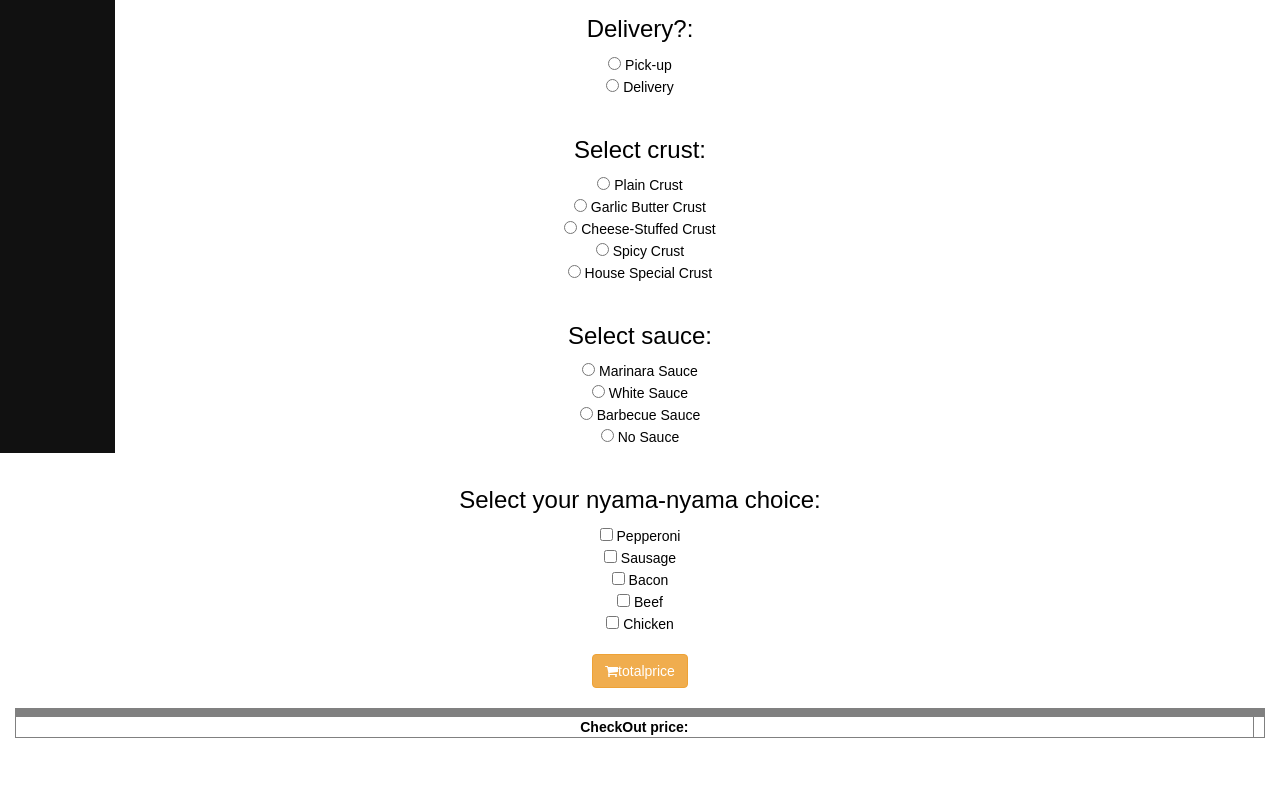
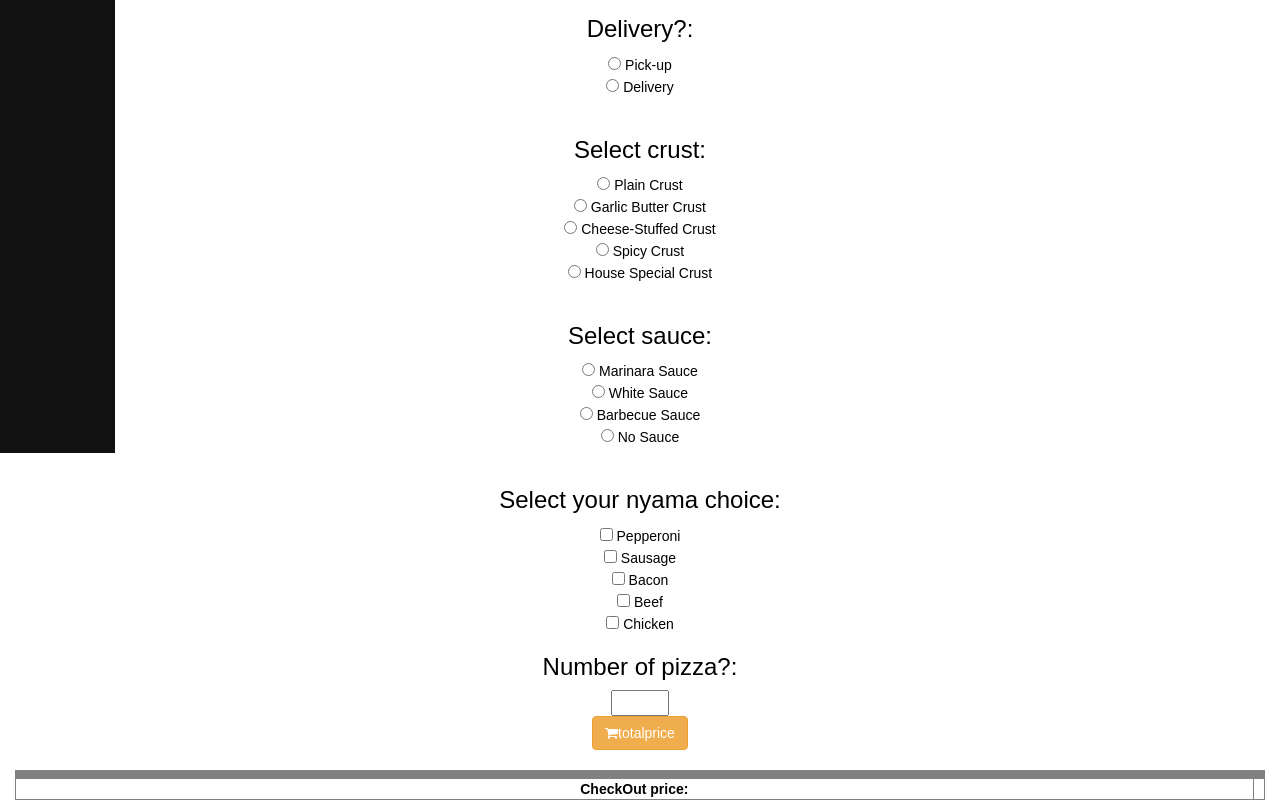
Before and after one commit to Rahma-osman/Pizza-Delivery, a plain HTML site: page order.html in a window 1280 px wide. Shown: the part 339-1139 px from the top of the page. Before the commit the page ends 1077 px from the top, so only its background shows below. Drawn offline with nearby package versions, Linux system fonts and the light colour scheme.

```diff
--- a/order.html
+++ b/order.html
@@ -57,14 +57,15 @@
     </div>
     <br>
     <div id="meattable">
-      <h3 class="tablehead">Select your nyama-nyama choice:</h3>
+      <h3 class="tablehead">Select your nyama choice:</h3>
       <input type="checkbox" name="meat" value="Pepperoni"> Pepperoni<br>
       <input type="checkbox" name="meat" value="Sausage"> Sausage<br>
       <input type="checkbox" name="meat" value="Bacon"> Bacon<br>
       <input type="checkbox" name="meat" value="Beef"> Beef<br>
       <input type="checkbox" name="meat" value="Chicken"> Chicken<br>
     </div>
-
+    <h3 class="tablehead">Number of pizza?:</h3>
+    <input type="number" name="quantity" min="1" max="50" id="number">
     <br>
     <button id="calc" type="submit" onclick="invoice()" class="btn btn-warning"><i class="fa fa-shopping-cart"></i>totalprice</button> <br><br>
     <table class="pizza" style="width: 100%;" border="1" cellpadding="5">
```
Also changed, not shown: Gallery.html (+1 -1 lines), index.html (+1 -1 lines).
